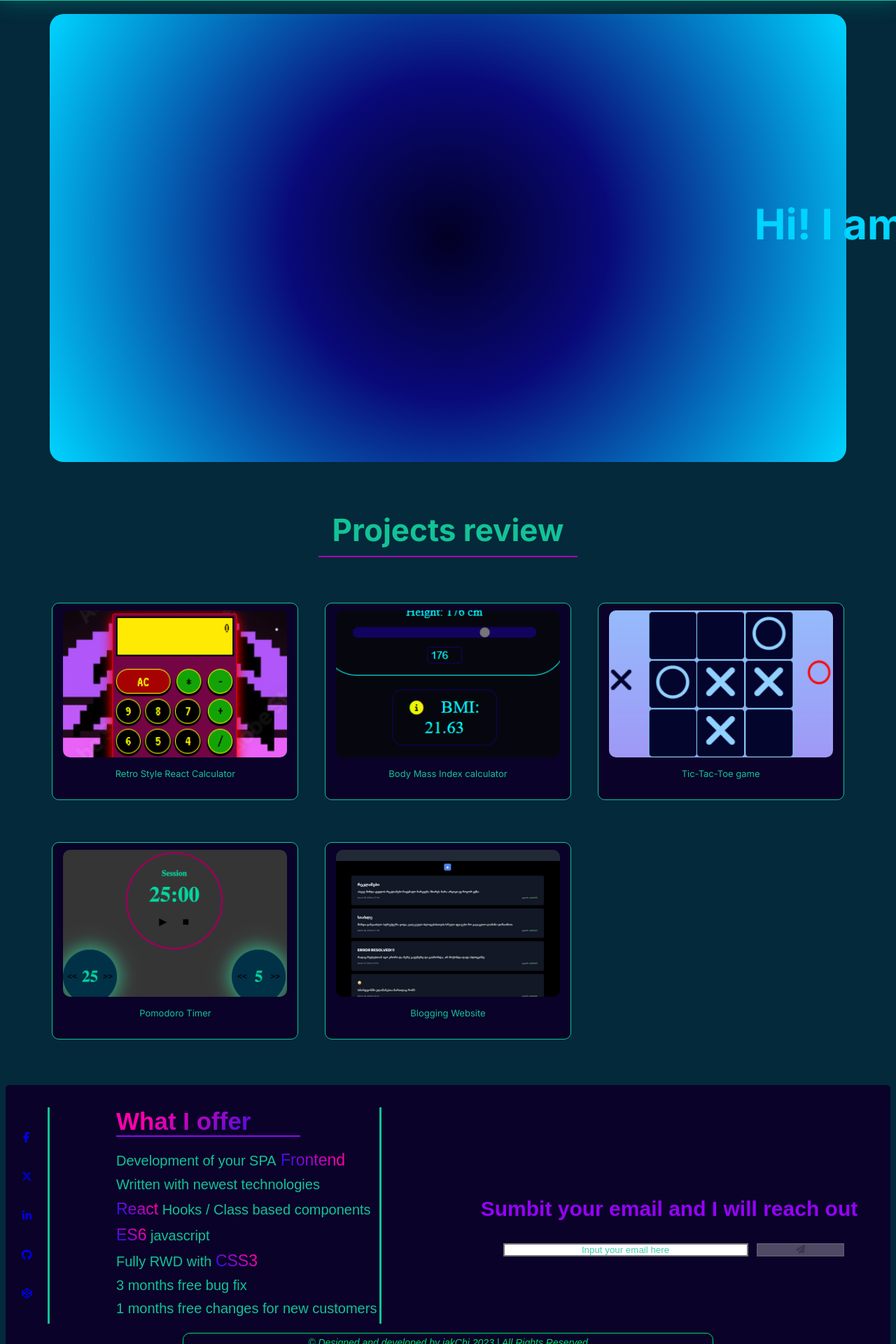
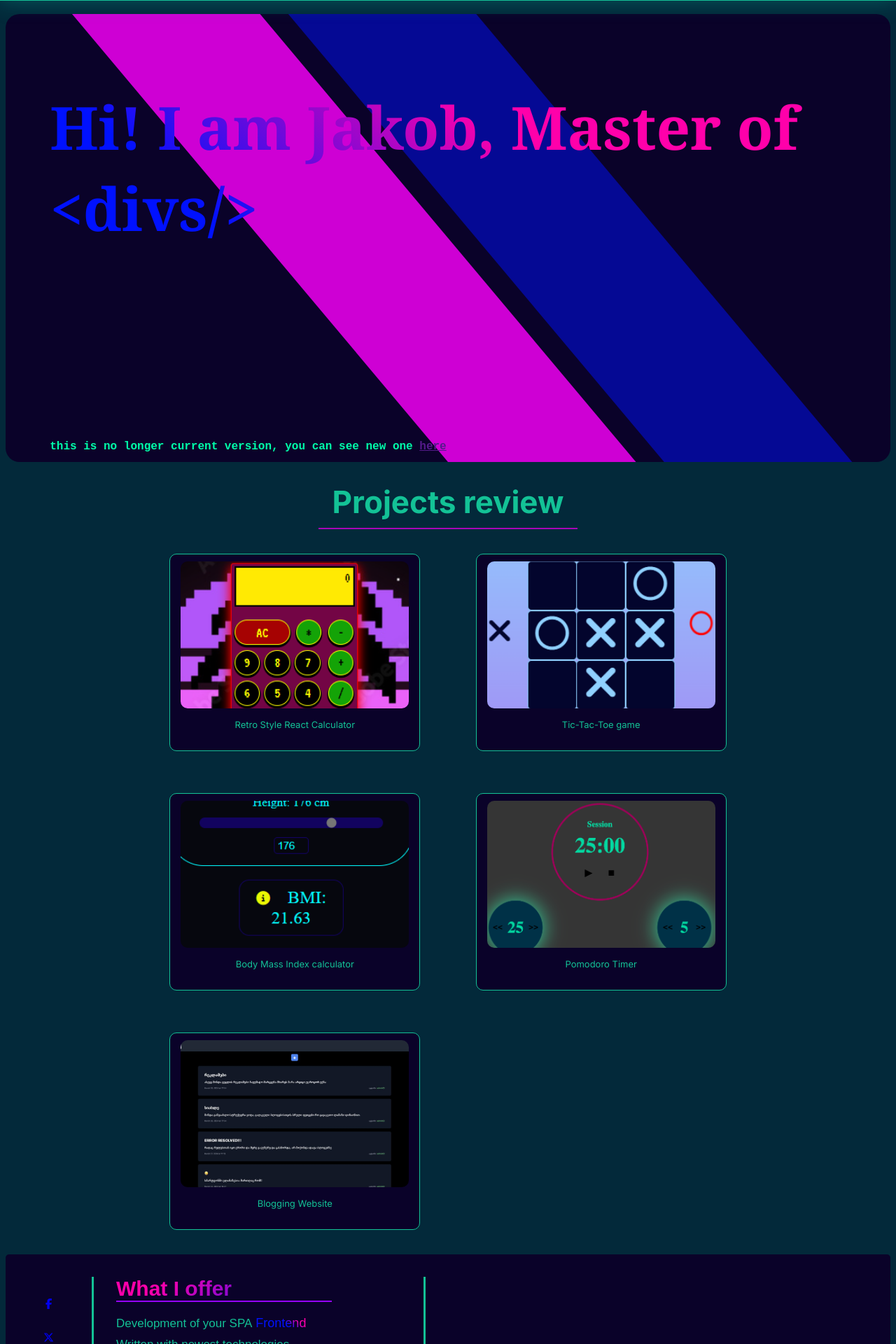
Before and after one commit to jakChi/portfolio-1.2, a Next.js app: page / in a window 1280 px wide. Shown: the part 80-2000 px from the top of the page at 70% size. Built offline with nearby package versions, Linux system fonts and the light colour scheme.

Commit message:
mobile and hero design updated

```diff
--- a/src/app/globals.css
+++ b/src/app/globals.css
@@ -12,7 +12,7 @@
   --gradient: linear-gradient(
     220deg,
     rgb(255, 0, 170) 20%,
-    rgb(0, 17, 255) 100%
+    rgb(0, 17, 255) 40%
   );
   --gradient-reverse: linear-gradient(
     140deg,
--- a/src/app/page.js
+++ b/src/app/page.js
@@ -8,9 +8,10 @@ export default function Home() {
     <main className="home">
       <section className="hero">
         <div className="hero-text">
-          <h1>Hi! I am Jakob a front-end dev</h1>
+          <h1>Hi! I am Jakob, Master of &lt;divs/&gt;</h1>
           <h2>
-            this is no longer current version, you can see new one <Link href={""}>here</Link>
+            this is no longer current version, you can see new one{" "}
+            <Link href={""}>here</Link>
           </h2>
         </div>
       </section>
--- a/src/components/Footer.jsx
+++ b/src/components/Footer.jsx
@@ -125,6 +125,7 @@ const Footer = () => {
               className="email-input"
               type="email"
               placeholder="Input your email here"
+              autoComplete="email"
               value={input}
               onChange={handleChange}
             />
--- a/src/styles/Footer.css
+++ b/src/styles/Footer.css
@@ -8,8 +8,7 @@
 .footer {
   position: relative;
   width: 100%;
-  max-height: 30vh;
-  min-height: 15vh;
+  height: fit-content;
   margin: auto;
   background: var(--footer-col);
   color: var(--green);
@@ -28,6 +27,14 @@
   flex-direction: row;
   gap: 10px;
   margin: auto;
+}
+
+.gradient-word {
+  margin: auto;
+  font-size: 15px;
+  background: var(--gradient);
+  background-clip: text;
+  color: transparent;
 }
 
 .copyright {
@@ -118,21 +125,12 @@
     cursor: default;
   }
 
-  .gradient-word {
-    margin: auto;
-    font-size: 15px;
-    background: var(--gradient);
-    background-clip: text;
-    color: transparent;
-  }
-
   .email-section {
     margin: auto 0;
     padding: 2rem;
     width: 50%;
     height: 100%;
   }
-
 
   .email-heading {
     margin: 2rem auto;
@@ -151,7 +149,6 @@
     flex-direction: row;
     justify-content: space-around;
   }
-
 
   .email-input {
     margin: auto;
@@ -179,7 +176,7 @@
     background-color: transparent;
     border-radius: 10px;
     transition: all 500ms ease;
-    opacity: .3;
+    opacity: 0.3;
     cursor: not-allowed;
   }
 
@@ -210,11 +207,25 @@
     opacity: 80%;
   }
 
+  @media screen and (min-width: 768px) {
+    .links-section {
+      width: 10%;
+    }
 
+    .info-section {
+      width: 35%;
+    }
 
-  @media screen and (min-width: 768px) {
-    .email-label {
-      font-size: 24px;
+    .email-section {
+      width: 50%;
+    }
+
+    .product-div .title {
+      font-size: 30px;
+    }
+
+    .email-heading {
+      font-size: 22px;
     }
 
     .email-form {
@@ -225,21 +236,12 @@
       font-size: 15px;
     }
 
-    .info {
-      text-align: center;
-    }
-
-    .info > * > .title {
-      font-size: 40px;
-    }
-
-    .about-list,
     .product-list {
-      font-size: 20px;
+      font-size: 17px;
     }
 
     .gradient-word {
-      font-size: 23px;
+      font-size: 18px;
     }
   }
 
--- a/src/styles/Home.css
+++ b/src/styles/Home.css
@@ -18,24 +18,77 @@
 }
 
 .hero {
-  width: 90%;
+  position: relative;
+  width: 100%;
   height: 80vh;
-  margin: 60px auto;
+  margin: 0;
+  overflow: hidden;
   display: flex;
+  flex-direction: column;
   align-items: center;
-  justify-content: center;
   border-radius: 20px;
-  color: #00d4ff;
-  background: radial-gradient(
-    circle,
-    rgba(2, 0, 36, 1) 0%,
-    rgba(9, 9, 121, 1) 35%,
-    rgba(0, 212, 255, 1) 100%
-  );
+  background-color: var(--footer-col);
 }
 
+.hero::before {
+  position: absolute;
+  top: -3rem;
+  content: "";
+  width: 100%;
+  height: 40vh;
+  background-color: rgb(0, 17, 255);
+  transform: skewY(50deg);
+  animation: slideBottom 3s ease-out 1;
+  opacity: 50%;
+}
+
+.hero::after {
+  position: absolute;
+  bottom: 0;
+  content: "";
+  width: 100%;
+  height: 40vh;
+  background-color: magenta;
+  transform: skewY(50deg);
+  animation: slideTop 3s ease-out 1;
+  opacity: 80%;
+}
+
+@keyframes slideBottom {
+  from {
+    transform: translateY(-100%) skewY(0deg);
+  }
+  to {
+    transform: translateY(0) skewY(50deg);
+  }
+}
+
+@keyframes slideTop {
+  from {
+    transform: translateY(100%) skewY(0deg);
+  }
+  to {
+    transform: translateY(0) skewY(50deg);
+  }
+}
+
+.hero-text {
+  margin-top: 2rem;
+  width: 95%;
+  z-index: 1;
+}
+
+.hero-text h1 {
+  font-size: 61px;
+  font-family:Georgia, 'Times New Roman', Times, serif ;
+  background: var(--gradient);
+  background-clip: text;
+  color: transparent;
+}
 .hero-text h2 {
-
+  font-size: 14px;
+  font-family: 'Courier New', Courier, monospace;
+  color: rgb(0, 255, 170);
 }
 
 .projects-rev {
@@ -170,52 +223,45 @@
 }
 
 @media screen and (min-width: 768px) {
-  .hero-text > h1 {
-    font-size: 60px;
+  .hero {
+    height: 80vh;
+    width: 100%;
   }
 
-  .txt-btn-group {
-    width: 40%;
+  .hero-text {
+    width: 90%;
     height: 100%;
-    margin-left: 0;
-    align-items: flex-end;
-    justify-content: space-around;
+    display: flex;
+    flex-direction: column;
+    justify-content: space-between;
+
   }
 
-  .contact-div,
-  .projects-div {
-    width: 100%;
-    height: 30%;
-    flex-direction: row;
-    justify-content: space-around;
-    border: 1px solid transparent;
-    border-radius: 15px;
-    transition: all 300ms ease-in;
-    transition-delay: 200ms;
+  .hero-text h1 {
+    font-size: 85px;
+    background: var(--gradient);
+    background-size: 200% 200%;
+    background-position: 0 100%;
+    background-clip: text;
+    animation: textGradient 3s ease-out 1 forwards;
   }
 
-  .contact-div:hover,
-  .projects-div:hover {
-    border: 1px solid var(--green);
-    transform: translateY(-5%);
-    box-shadow: 0 15px 10px 1px var(--dark);
+  .hero-text > h2 {
+    font-size: 16px;
   }
 
-  .contact-text,
-  .projects-text {
-    margin: 0;
-    padding: 5px;
-    text-align: left;
-    font-size: 22px;
-    line-height: 30px;
-    transition: all 300ms ease;
+  @keyframes textGradient {
+    0% {
+      background-position: 100% 0;
+    }
+    50% {
+      background-position: 0 100%;
+    }
+    100% {
+      background-position: 100% 0;
+    }
   }
 
-  .pixelated-btn {
-    height: 40px;
-    border: 1px solid var(--text-main-col);
-    position: relative;
-  }
 
   .grid {
     grid-template-columns: repeat(2, auto);
@@ -229,80 +275,11 @@
     height: 300px;
     min-width: 330px;
   }
-
-  .bmiCalc {
-    grid-area: 2/1/2 / span 2;
-  }
 }
 
 @media screen and (min-width: 1024px) {
-  .hero-text {
-    animation-name: slideIn;
-    animation-duration: 1s;
-    animation-iteration-count: 1;
-  }
-
-  .hero-text > h1 {
-    font-size: 60px;
-  }
-
-  .hero-text > h2 {
-    animation-name: slideIn;
-    animation-duration: 1.5s;
-    font-size: 20px;
-  }
-
-  @keyframes slideIn {
-    from {
-      transform: translateX(100%);
-
-    }
-    to {
-      transform: translateX(0);
-
-    }
-  }
-
-
-  .projects-text,
-  .contact-text {
-    width: 60%;
-  }
-
-  .pixelated-btn {
-    border: none;
-    font-size: 22px;
-  }
-
-  .pixelated-btn::before,
-  .pixelated-btn::after {
-    width: 0;
-    height: 0;
-    content: "";
-    position: absolute;
-    z-index: 0;
-    opacity: 0;
-    transition: all 400ms ease;
-  }
-
-  .pixelated-btn:before {
-    border-top: 2px solid var(--text-main-col);
-    border-left: 2px solid var(--text-main-col);
-    top: -2px;
-    left: -2px;
-  }
-  .pixelated-btn::after {
-    border-bottom: 2px solid var(--text-main-col);
-    border-right: 2px solid var(--text-main-col);
-    bottom: -2px;
-    right: -2px;
-  }
-
-  .pixelated-btn:hover::before,
-  .pixelated-btn:hover::after {
-    width: calc(100% + 2px);
-    height: 100%;
-    opacity: 100%;
+  .projects-rev {
+    width: 70%;
   }
 
   .screenshot {
@@ -321,20 +298,7 @@
   }
 
   .grid {
-    margin: 50px;
-    grid-template-areas: "calc bmiCalc tictactoe";
+    margin: 20px;
     gap: 30px;
   }
-
-  .calc {
-    grid-area: calc;
-  }
-
-  .bmiCalc {
-    grid-area: bmiCalc;
-  }
-
-  .tictactoe {
-    grid-area: tictactoe;
-  }
 }
--- a/src/styles/Navbar.css
+++ b/src/styles/Navbar.css
@@ -25,7 +25,7 @@ body {
 .logo > img {
   width: 100px;
   height: 80px;
-  margin: 0 40px;
+  margin: 0 20px;
 }
 
 .menu-icon {
@@ -123,5 +123,5 @@ body {
   color: var(--magenta);
   opacity: 80%;
   font-family: 'Courier New', Courier, monospace;
-  font-size: 20px;
+  font-size: 13px;
 }
```
